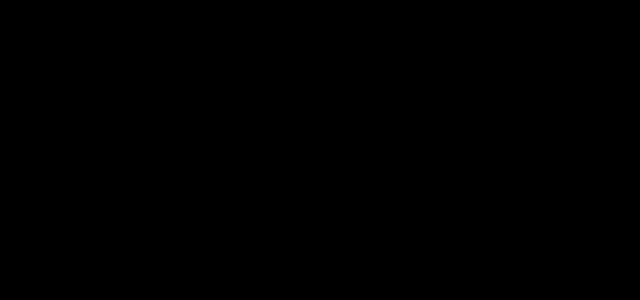
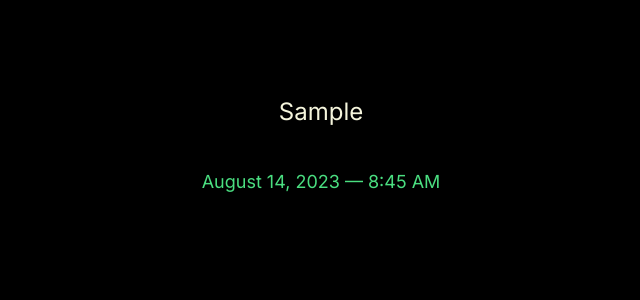
Before and after one commit to oliVRqin/memopool, a Next.js app in the folder frontend/: page / in a window 1280 px wide. Both pictures are taken after typing "Sample" into the empty fields and a click on the button "Submit". Shown: the top 300 px of the page, without its empty margins (319-959 px from the left). Built offline with nearby package versions, Linux system fonts and the light colour scheme.

Commit message:
adding date and large QOL update on timing an d display of messages

```diff
--- a/frontend/app/page.tsx
+++ b/frontend/app/page.tsx
@@ -1,16 +1,26 @@
 "use client"
-import { useState, useEffect } from 'react'
+import { useState, useEffect, useRef } from 'react'
 import { v4 as uuidv4 } from 'uuid';
 
 export default function Home() {
   const [formSubmitted, setFormSubmitted] = useState(false)
   const [memoInput, setMemoInput] = useState('')
+  const [fetchedMemoDate, setFetchedMemoDate] = useState('')
   const [fetchedMemoContent, setFetchedMemoContent] = useState('')
+  const lastMessageIdRef = useRef('');
 
   // Subject to change
   useEffect(() => {
     if (!formSubmitted) return;
-    setInterval(() => {
+
+    let words = memoInput.split(" ");
+    let numberOfWords = words.length;
+    let intervalTime = 5000 + (Math.floor(numberOfWords / 5) * 1000);
+
+    // Display the message you just posted first
+    setFetchedMemoContent(memoInput);
+    setFetchedMemoDate(new Date().toISOString());
+    const fetchMemo = () => {
       fetch(`http://localhost:${process.env.NEXT_PUBLIC_PORT}/random`, {
         method: 'GET',
         headers: {
@@ -21,14 +31,28 @@ export default function Home() {
         if (!res.ok) {
           throw new Error(`HTTP error! status: ${res.status}`);
         }
-        return res.json() // This returns a promise
+        return res.json();
       })
       .then(data => {
-        setFetchedMemoContent(data.memo)
+        let words = data.memo.split(" ");
+        let numberOfWords = words.length;
+
+        // Check if the current message's ID matches the last message's ID
+        if (data.id === lastMessageIdRef.current) {
+          intervalTime = 1000; // If it does, fetch again in 1 second
+        } else {
+          intervalTime = 4000 + (Math.floor(numberOfWords / 5) * 1000);
+        }
+
+        setFetchedMemoContent(data.memo);
+        setFetchedMemoDate(data.time);
+        lastMessageIdRef.current = data.id;
+        setTimeout(fetchMemo, intervalTime);
       })
       .catch(err => console.error('Error:', err));
-    }, 5000)
-  }, [formSubmitted])
+    }
+    setTimeout(fetchMemo, intervalTime);
+  }, [formSubmitted, memoInput])
 
   // On submit, post the memo to the API
   const handleMemoSubmit = (e: any) => {
@@ -52,6 +76,27 @@ export default function Home() {
     setFormSubmitted(true)
   }
 
+  // Converts the date string to a more readable format
+  function formatDateWithTime(dateString: string) {
+    var date = new Date(dateString);
+
+    var year = date.getFullYear();
+    var month = date.toLocaleString('default', { month: 'long' });
+    var day = date.getDate();
+
+    var hour = date.getHours();
+    var period = hour >= 12 ? 'PM' : 'AM';
+    hour = hour % 12;
+    hour = hour ? hour : 12;
+
+    var minutes = date.getMinutes().toString();
+    minutes = parseInt(minutes) < 10 ? '0' + minutes.toString() : minutes.toString();
+
+    var formattedTime = month + ' ' + day + ', ' + year + ' — ' + hour + ':' + minutes + ' ' + period;
+
+    return formattedTime;
+  }
+
   return (
     <main className="flex min-h-screen flex-col items-center bg-black text-[#f5f5dc] p-24">
       {
@@ -59,6 +104,7 @@ export default function Home() {
         ?
           <div className='flex flex-col justify-center items-center space-y-10 w-full'>
             <p className='text-2xl'>{fetchedMemoContent}</p>
+            <p className='text-lg text-green-400'>{fetchedMemoDate ? formatDateWithTime(fetchedMemoDate) : ''}</p>
           </div>
         :
           <div className='flex flex-col justify-center items-center space-y-10 w-full'>
```
